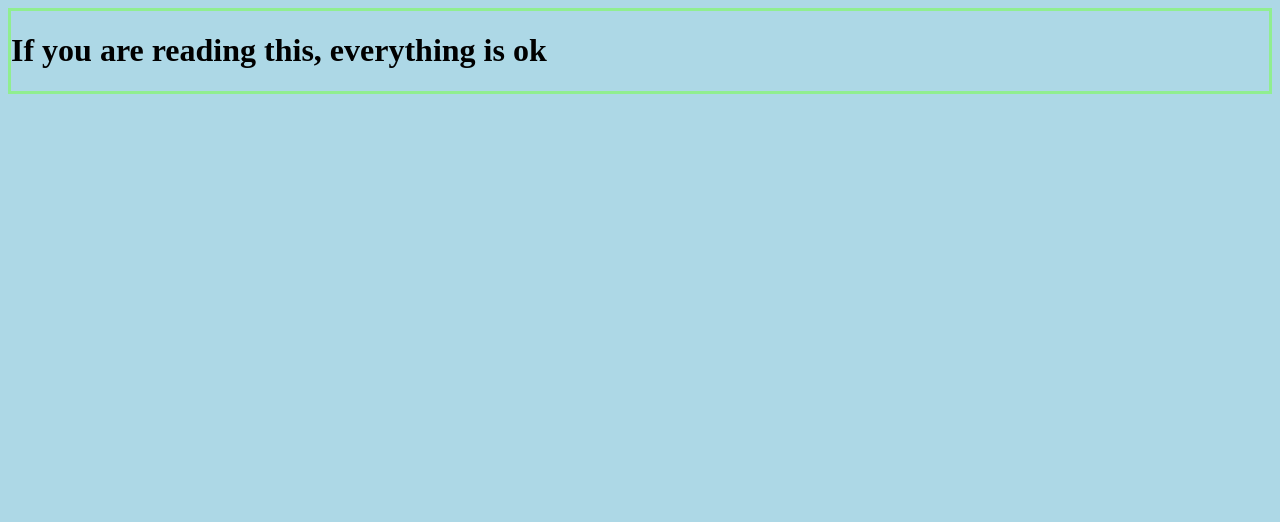
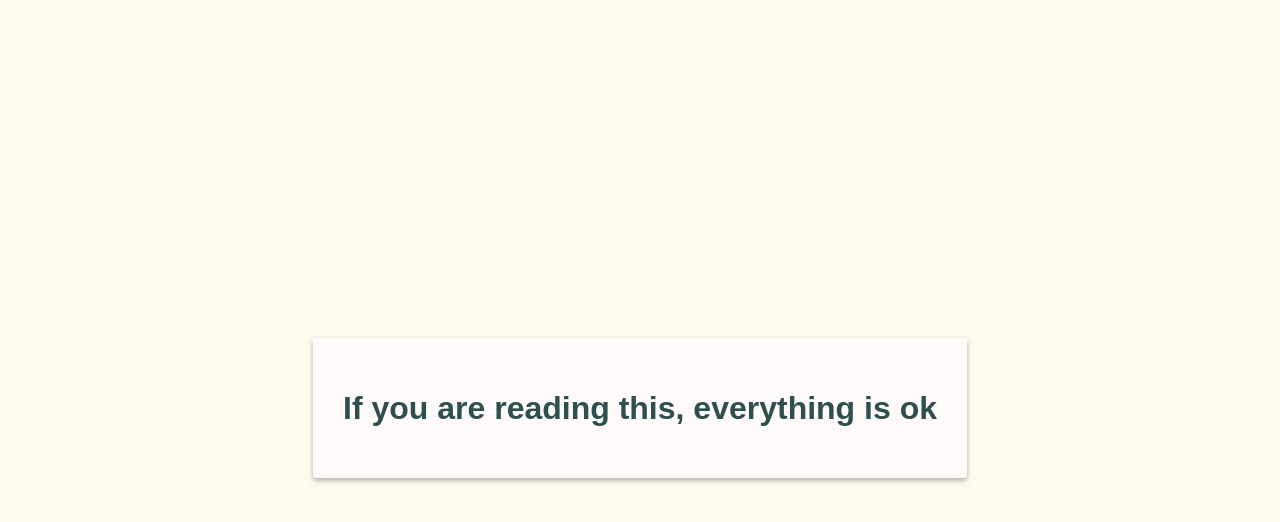
Before and after one commit to eupiteco/simple-web-environment, a website: page index.html in a window 1280 px wide. Drawn offline with Linux system fonts and the light colour scheme.

Commit message:
atualização de estilo

```diff
--- a/gulpfile.js
+++ b/gulpfile.js
@@ -28,7 +28,7 @@ gulp.task('style', function () {
 });
 
 gulp.task('watch', function (){
-	gulp.watch('src/sass/*.scss', gulp.parallel(['style']));
+	gulp.watch('src/sass/*.scss', ['style']);
 });
 
 gulp.task('webserver', function() {
--- a/package.json
+++ b/package.json
@@ -22,9 +22,8 @@
   "devDependencies": {
     "autoprefixer": "^9.1.5",
     "cssnano": "^4.1.4",
-    "gulp": "^4.0.0",
+    "gulp": "^3.9.1",
     "gulp-autoprefixer": "^6.0.0",
-    "gulp-connect": "^5.7.0",
     "gulp-cssnano": "^2.1.3",
     "gulp-postcss": "^8.0.0",
     "gulp-sass": "^4.0.1",
--- a/src/sass/style.scss
+++ b/src/sass/style.scss
@@ -1,5 +1,17 @@
 body {
-	background-color: lightblue;
-	border: solid 3px lightgreen;
+	background-color: floralwhite;
+	color: darkslategray;
+	display: flex;
+		align-items: center;
+		justify-content: center;
+	font-family: sans-serif;
+	height: 100vh;
 	transition: background-color 1s;
 }
+
+.wrapper {
+	background-color: snow;
+	border-radius: 3px;
+	box-shadow: 0 0 5px #30303010, 0 3px 5px #30303050;
+	padding: 30px;
+}
```
Also changed, not shown: assets/css/style.css, 1 other file.
